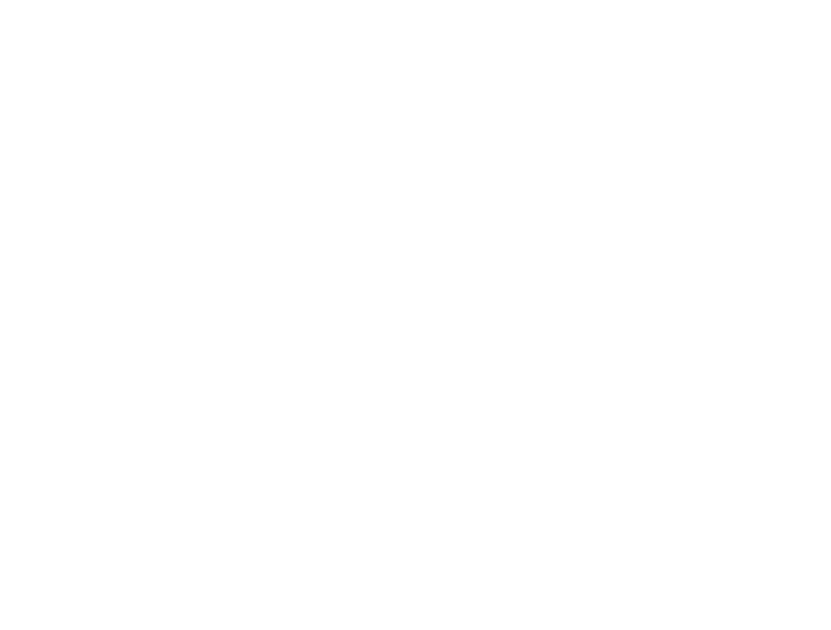
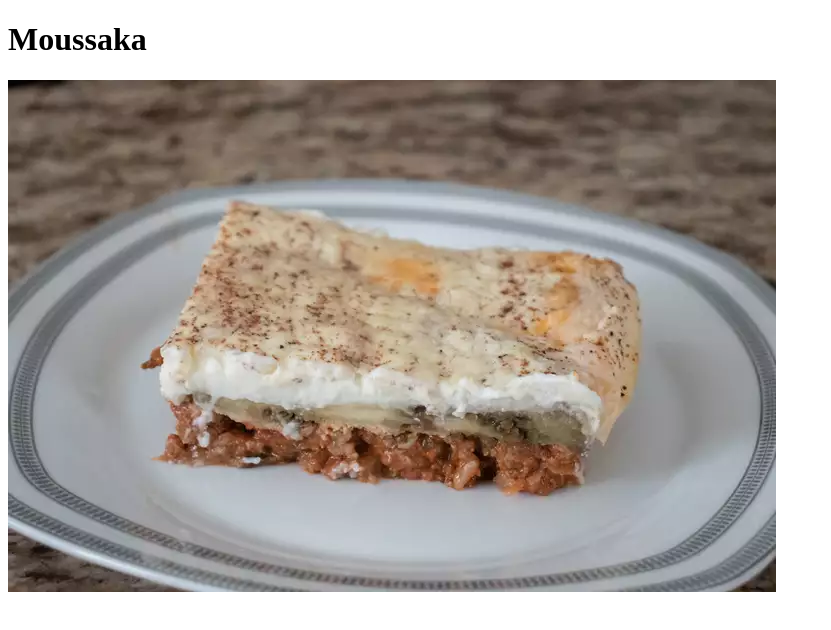
Before and after one commit to Sinthaz/odin-recipes, a plain HTML site: page recipes/moussaka.html in a window 1280 px wide. Shown: the whole page, without its empty margins (0-831 px from the left). Drawn offline with Linux system fonts and the light colour scheme.

Commit message:
Add heading and image

```diff
--- a/recipes/moussaka.html
+++ b/recipes/moussaka.html
@@ -6,6 +6,7 @@
     <title>Moussaka</title>
 </head>
 <body>
-
+    <h1>Moussaka</h1>
+    <img src="../img/moussaka.webp" alt="Moussaka">
 </body>
 </html>
```
Also changed, not shown: img/moussaka.webp (added).
